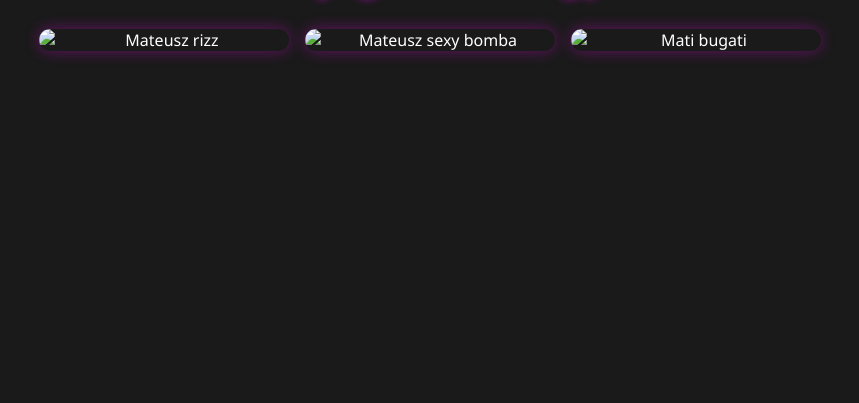
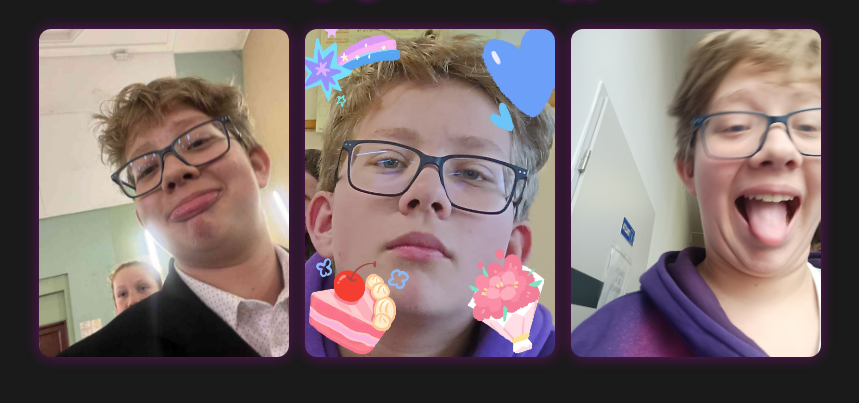
Before and after one commit to NEXEN2000/mati-buggati, a plain HTML site: page index.html in a window 1280 px wide. Shown: the part 117-520 px from the top of the page, without its empty margins (210-1069 px from the left). Drawn offline with Linux system fonts and the light colour scheme.

Commit message:
fixed bug with photos

```diff
--- a/index.html
+++ b/index.html
@@ -10,9 +10,9 @@
   <div class="container">
     <h1>Mateusz i jego skibidi gyatt rizz</h1>
     <div class="image-gallery">
-      <img src="1000062220.jpg" alt="Mateusz rizz" />
-      <img src="1000062222.jpg" alt="Mateusz sexy bomba" />
-      <img src="1000062223.jpg" alt="Mati bugati" />
+      <img src="images/1000062220.jpg" alt="Mateusz rizz" />
+      <img src="images/1000062222.jpg" alt="Mateusz sexy bomba" />
+      <img src="images/1000062223.jpg" alt="Mati bugati" />
     </div>
   </div>
   <script src="script.js"></script>
```
